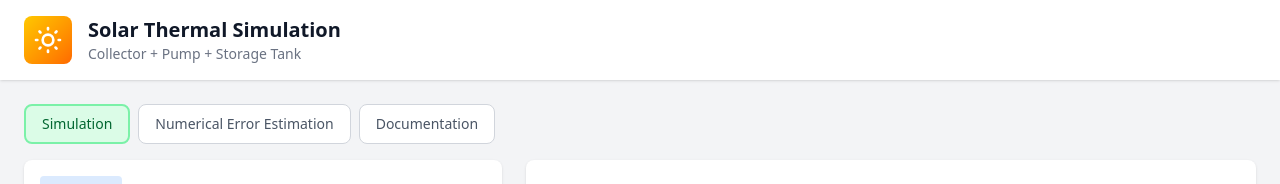
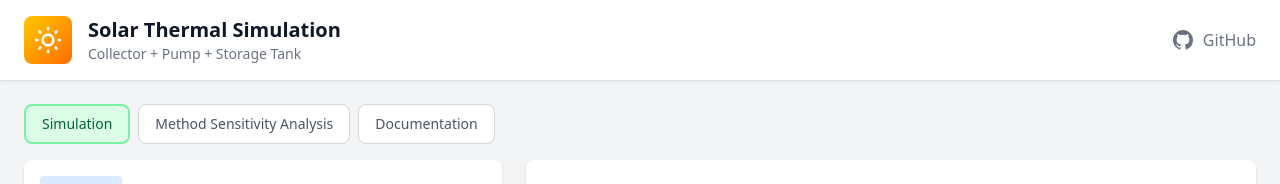
Before and after one commit to krzysztofarendt/passive-logic-simulator, a React (Vite) app in the folder frontend/: page / in a window 1280 px wide. Shown: the top 184 px of the page. Built offline with nearby package versions, Linux system fonts and the light colour scheme.

Commit message:
Rename terms in the sensitivity analysis tab

```diff
--- a/frontend/src/App.tsx
+++ b/frontend/src/App.tsx
@@ -34,6 +34,7 @@ function App() {
       {/* Header */}
       <header className="bg-white shadow-sm">
         <div className="max-w-[1600px] mx-auto px-6 py-4">
+          <div className="flex items-center">
             <div className="flex items-center gap-4">
               <div className="w-12 h-12 bg-gradient-to-br from-yellow-400 to-orange-500 rounded-lg flex items-center justify-center">
                 <svg
@@ -58,6 +59,26 @@ function App() {
                   Collector + Pump + Storage Tank
                 </p>
               </div>
+            </div>
+
+            <a
+              className="ml-auto inline-flex items-center gap-2 text-gray-500 hover:text-gray-900 transition-colors"
+              href="https://github.com/krzysztofarendt/passive-logic-simulator"
+              target="_blank"
+              rel="noreferrer"
+              aria-label="View source on GitHub"
+              title="View source on GitHub"
+            >
+              <svg
+                className="w-6 h-6"
+                viewBox="0 0 24 24"
+                fill="currentColor"
+                aria-hidden="true"
+              >
+                <path d="M12 2C6.477 2 2 6.484 2 12.02c0 4.425 2.865 8.18 6.839 9.504.5.092.682-.217.682-.483 0-.237-.009-.866-.014-1.7-2.782.605-3.369-1.343-3.369-1.343-.454-1.158-1.11-1.466-1.11-1.466-.908-.62.069-.608.069-.608 1.003.07 1.531 1.032 1.531 1.032.892 1.53 2.341 1.088 2.91.832.092-.647.35-1.088.636-1.338-2.22-.253-4.555-1.113-4.555-4.951 0-1.093.39-1.987 1.03-2.686-.103-.253-.447-1.272.098-2.65 0 0 .84-.27 2.75 1.026A9.564 9.564 0 0 1 12 6.844a9.57 9.57 0 0 1 2.504.337c1.909-1.296 2.748-1.026 2.748-1.026.546 1.378.202 2.397.1 2.65.64.699 1.028 1.593 1.028 2.686 0 3.848-2.338 4.695-4.566 4.943.359.31.678.92.678 1.853 0 1.337-.012 2.415-.012 2.743 0 .268.18.58.688.482A10.019 10.019 0 0 0 22 12.02C22 6.484 17.523 2 12 2Z" />
+              </svg>
+              <span className="hidden sm:inline">GitHub</span>
+            </a>
           </div>
         </div>
       </header>
--- a/frontend/src/components/ErrorChart.tsx
+++ b/frontend/src/components/ErrorChart.tsx
@@ -57,7 +57,7 @@ export function ErrorChart({ result }: ErrorChartProps) {
           </svg>
           <p className="text-lg font-medium">No comparison data</p>
           <p className="text-sm mt-1">
-            Run comparison to see Euler vs RK4 errors
+            Run comparison to see Euler vs RK4 differences
           </p>
         </div>
       </div>
@@ -67,17 +67,17 @@ export function ErrorChart({ result }: ErrorChartProps) {
   return (
     <div className="bg-white rounded-lg shadow p-4 flex flex-col">
       <h3 className="text-lg font-semibold text-gray-900 mb-4">
-        Numerical Error Analysis (Euler vs RK4)
+        Temperature and Energy Differences
       </h3>
 
       {/* Temperature Error Chart */}
       <div className="mb-4">
         <h4 className="text-sm font-medium text-gray-700 mb-2">
-          Temperature Error (T_euler - T_rk4)
+          Temperature Difference (T_euler - T_rk4)
         </h4>
         <div className="flex items-center">
           <div className="flex-shrink-0 w-16 text-xs text-gray-600 text-center">
-            Error (K)
+            Difference (K)
           </div>
           <div className="flex-1 min-w-0">
             <ResponsiveContainer width="100%" height={150}>
@@ -96,7 +96,7 @@ export function ErrorChart({ result }: ErrorChartProps) {
                   tickFormatter={(v) => v.toFixed(3)}
                 />
                 <Tooltip
-                  formatter={(value) => [typeof value === "number" ? value.toFixed(4) + " K" : "-", "Temp Error"]}
+                  formatter={(value) => [typeof value === "number" ? value.toFixed(4) + " K" : "-", "Temp Diff"]}
                   labelFormatter={(label) => `Time: ${Number(label).toFixed(2)} h`}
                 />
                 <Line
@@ -105,7 +105,7 @@ export function ErrorChart({ result }: ErrorChartProps) {
                   stroke="#ef4444"
                   strokeWidth={1.5}
                   dot={false}
-                  name="Temperature Error"
+                  name="Temperature Difference"
                 />
               </LineChart>
             </ResponsiveContainer>
@@ -116,11 +116,11 @@ export function ErrorChart({ result }: ErrorChartProps) {
       {/* Energy Error Chart */}
       <div className="mb-4">
         <h4 className="text-sm font-medium text-gray-700 mb-2">
-          Cumulative Energy Error
+          Cumulative Energy Difference (E_euler - E_rk4)
         </h4>
         <div className="flex items-center">
           <div className="flex-shrink-0 w-16 text-xs text-gray-600 text-center">
-            Error (kJ)
+            Difference (kJ)
           </div>
           <div className="flex-1 min-w-0">
             <ResponsiveContainer width="100%" height={150}>
@@ -139,7 +139,7 @@ export function ErrorChart({ result }: ErrorChartProps) {
                   tickFormatter={(v) => v.toFixed(0)}
                 />
                 <Tooltip
-                  formatter={(value) => [typeof value === "number" ? value.toFixed(2) + " kJ" : "-", "Energy Error"]}
+                  formatter={(value) => [typeof value === "number" ? value.toFixed(2) + " kJ" : "-", "Energy Diff"]}
                   labelFormatter={(label) => `Time: ${Number(label).toFixed(2)} h`}
                 />
                 <Line
@@ -148,7 +148,7 @@ export function ErrorChart({ result }: ErrorChartProps) {
                   stroke="#f59e0b"
                   strokeWidth={1.5}
                   dot={false}
-                  name="Energy Error"
+                  name="Energy Difference"
                 />
               </LineChart>
             </ResponsiveContainer>
@@ -161,22 +161,22 @@ export function ErrorChart({ result }: ErrorChartProps) {
         <h4 className="text-sm font-medium text-gray-700 mb-3">Summary Statistics</h4>
         <div className="grid grid-cols-2 md:grid-cols-4 gap-4">
           <StatCard
-            label="Max Abs Error"
+            label="Max Abs Diff"
             value={result.stats.max_abs_temp_error_k.toFixed(4)}
             unit="K"
           />
           <StatCard
-            label="RMS Error"
+            label="RMS Diff"
             value={result.stats.rms_temp_error_k.toFixed(4)}
             unit="K"
           />
           <StatCard
-            label="Mean Error"
+            label="Mean Diff"
             value={result.stats.mean_temp_error_k.toFixed(4)}
             unit="K"
           />
           <StatCard
-            label="Final Energy Error"
+            label="Final Energy Diff"
             value={result.stats.final_energy_error_kj.toFixed(2)}
             unit="kJ"
           />
--- a/frontend/src/components/ErrorEstimationTab.tsx
+++ b/frontend/src/components/ErrorEstimationTab.tsx
@@ -52,7 +52,7 @@ export function ErrorEstimationTab({ config, onConfigChange }: ErrorEstimationTa
       <div className="lg:col-span-2">
         <div className="bg-white rounded-lg shadow p-4">
           <h2 className="text-lg font-bold text-gray-900 mb-4">
-            Error Estimation Parameters
+            Analysis Parameters
           </h2>
 
           <p className="text-sm text-gray-600 mb-6">
--- a/frontend/src/components/TabNavigation.tsx
+++ b/frontend/src/components/TabNavigation.tsx
@@ -7,7 +7,7 @@ interface TabNavigationProps {
 
 const TABS: { id: TabId; label: string }[] = [
   { id: "simulation", label: "Simulation" },
-  { id: "error-estimation", label: "Numerical Error Estimation" },
+  { id: "error-estimation", label: "Method Sensitivity Analysis" },
   { id: "documentation", label: "Documentation" },
 ];
 
```
Lines whose indentation alone changed are shown as unchanged.
